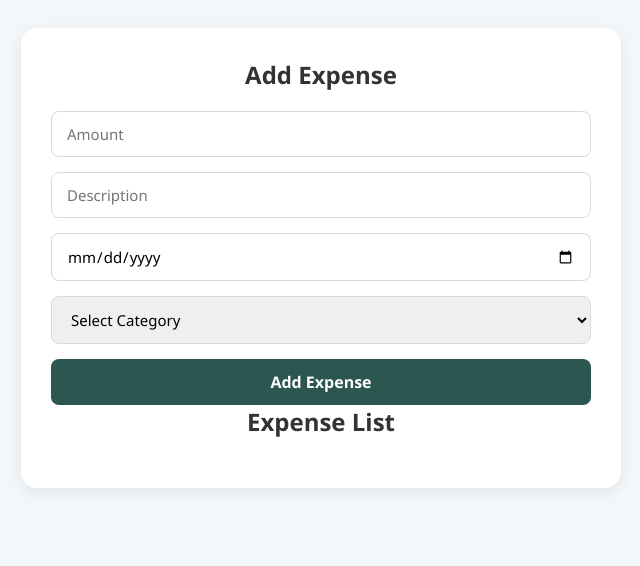
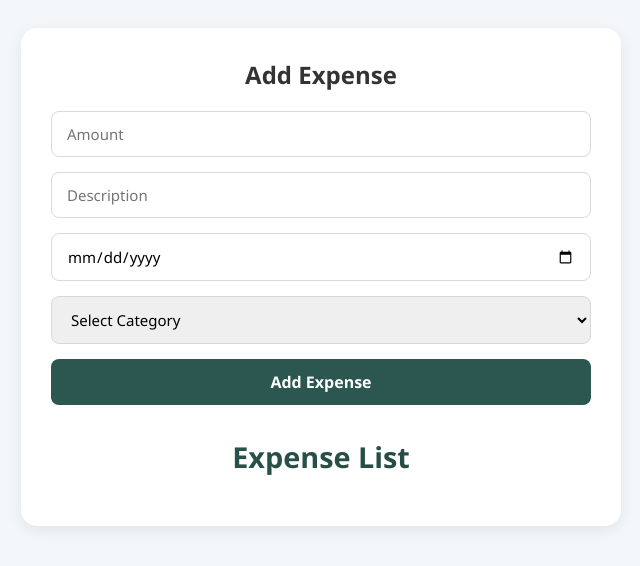
Before and after one commit to SanathRai33/Expense-Tracker, a website: page views/index.html in a window 1280 px wide. Shown: the part 110-676 px from the top of the page, without its empty margins (319-959 px from the left). Drawn offline with nearby package versions, Linux system fonts and the light colour scheme; no server answers.

Commit message:
Corrected error part of add & get expenses

```diff
--- a/public/css/style.css
+++ b/public/css/style.css
@@ -82,6 +82,17 @@ body {
   transform: translateY(-2px);
 }
 
+.section-title {
+  text-align: center;
+  margin-top: 32px;
+  color: #333;
+  font-size: 1.8rem;
+  font-weight: 600;
+  background: linear-gradient(90deg, #2c5750, #23463f);
+  -webkit-background-clip: text;
+  -webkit-text-fill-color: transparent;
+}
+
 #expense-list {
   margin-top: 0px;
   display: flex;
--- a/public/js/script.js
+++ b/public/js/script.js
@@ -12,10 +12,7 @@ const addExpense = async (e) => {
       date: document.getElementById("date").value,
     };
 
-    const response = await axios.post(
-      "/api/expenses",
-      expense
-    );
+    const response = await axios.post('/api/expenses/', expense);
 
     alert(response.data.message);
 
@@ -36,9 +33,7 @@ const addExpense = async (e) => {
 const getExpenses = async () => {
   try {
 
-    const response = await axios.get(
-      "/api/expenses"
-    );
+    const response = await axios.get('/api/expenses/');
 
     const expenses = response.data.expenses;
 
--- a/views/index.html
+++ b/views/index.html
@@ -37,7 +37,7 @@
           <button type="submit">Add Expense</button>
         </form>
 
-        <h2>Expense List</h2>
+        <h2 class="section-title">Expense List</h2>
         <ul id="expense-list"></ul>
 
       </div>
```
